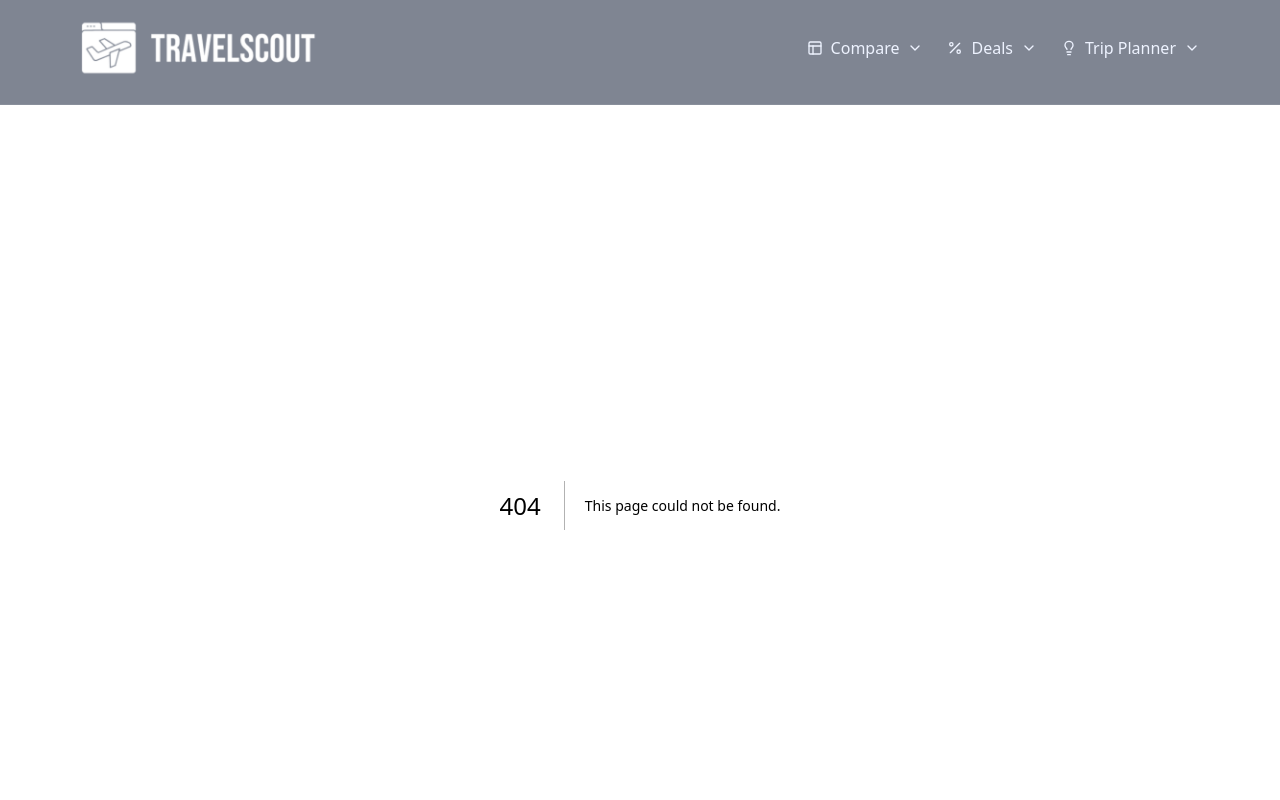
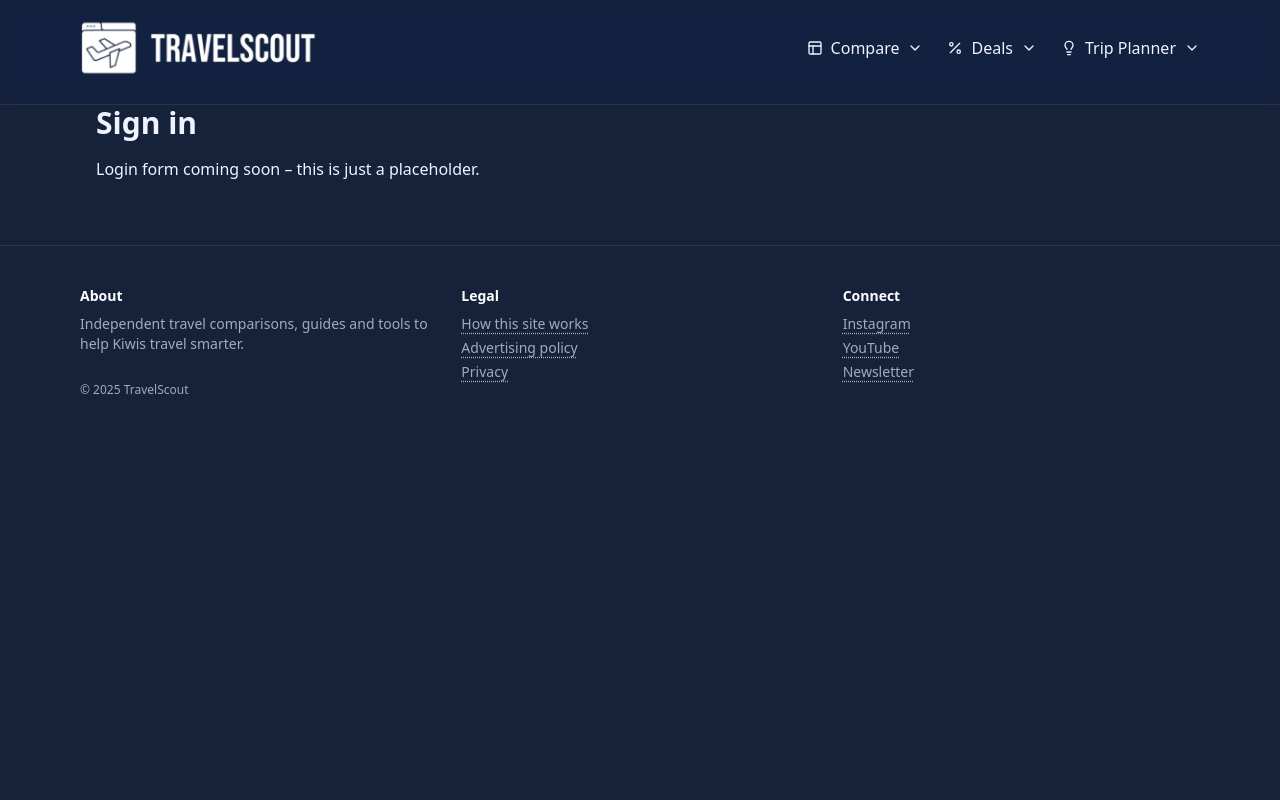
Before and after one commit to BrettWS2025/travelscout, a Next.js app: page /auth/login in a window 1280 px wide. Before the commit this address had no page. Shown: the top 800 px of the page. Built offline with nearby package versions, Linux system fonts and the light colour scheme.

Commit message:
Create page.tsx

```diff
--- /dev/null
+++ b/app/auth/login/page.tsx
@@ -0,0 +1,8 @@
+export default function LoginPage() {
+  return (
+    <main className="container py-12">
+      <h1 className="text-3xl font-semibold mb-4">Sign in</h1>
+      <p>Login form coming soon – this is just a placeholder.</p>
+    </main>
+  );
+}
```
